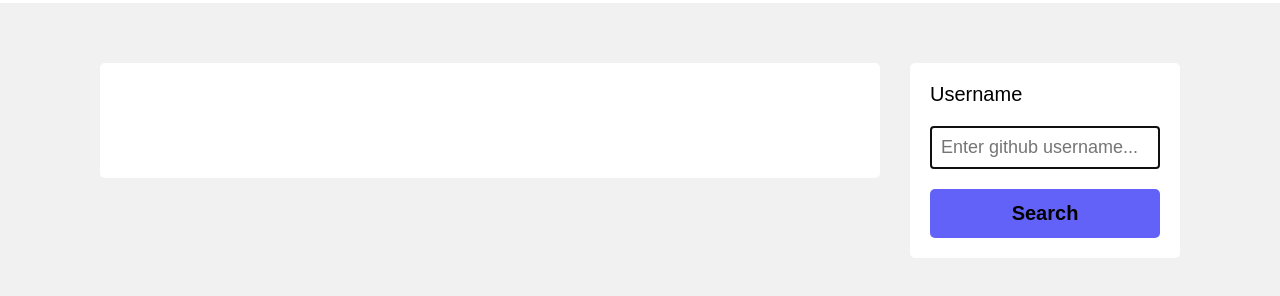
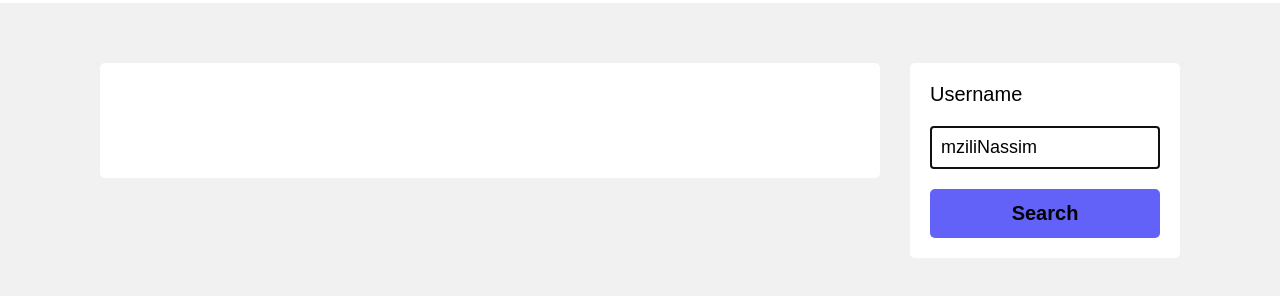
Before and after one commit to mziliNassim/get-repos-by-username, a plain HTML site: page index.html in a window 1280 px wide. Shown: the part 74-370 px from the top of the page. Drawn offline with Linux system fonts and the light colour scheme.

Commit message:
Update index.html

```diff
--- a/index.html
+++ b/index.html
@@ -62,6 +62,7 @@
               class="search_input"
               placeholder="Enter github username..."
               name="search"
+              value="mziliNassim"
               autofocus
             />
             <input type="submit" name="submit" value="Search" />
```
